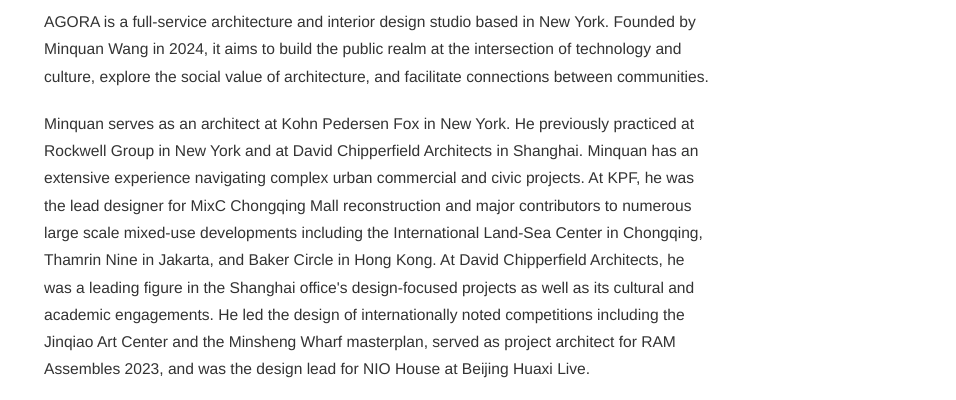
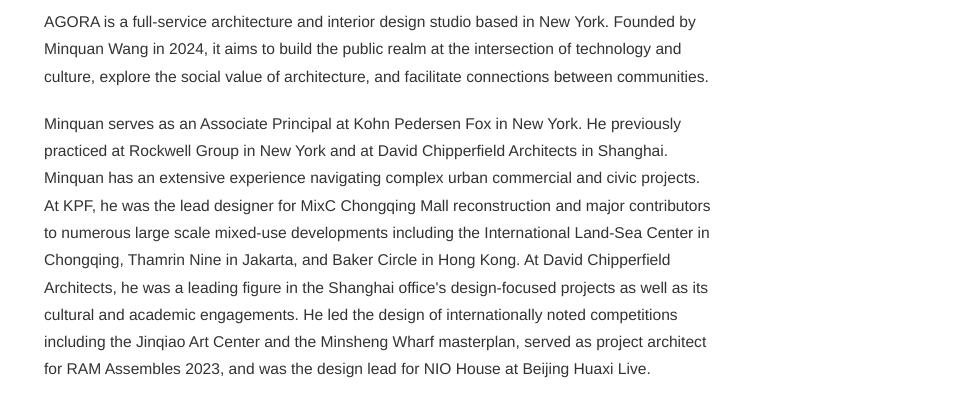
Before and after one commit to Silencilia/Agora-Website, an Astro site in the folder site/: page /about in a window 1280 px wide. Shown: the part 275-675 px from the top of the page, 324-1280 px from the left. Built offline with nearby package versions, Linux system fonts and the light colour scheme; Astro itself is replaced by a stand-in of ours; a web font is replaced by a local one.

Commit message:
Update Minquan Wang's title on About page to Associate Principal at Kohn Pedersen Fox

```diff
--- a/site/src/pages/about.astro
+++ b/site/src/pages/about.astro
@@ -99,7 +99,7 @@
           AGORA is a full-service architecture and interior design studio based in New York. Founded by Minquan Wang in 2024, it aims to build the public realm at the intersection of technology and culture, explore the social value of architecture, and facilitate connections between communities.
         </p>
         <p>
-          Minquan serves as an architect at Kohn Pedersen Fox in New York.
+          Minquan serves as an Associate Principal at Kohn Pedersen Fox in New York.
           He previously practiced at Rockwell Group in New York and at David
           Chipperfield Architects in Shanghai. Minquan has an extensive experience navigating complex urban commercial and civic projects.
           At KPF, he was the lead designer for MixC Chongqing Mall reconstruction and major contributors to numerous large scale mixed-use developments including the International Land-Sea Center in Chongqing, Thamrin Nine in Jakarta, and Baker Circle in Hong Kong.
```
